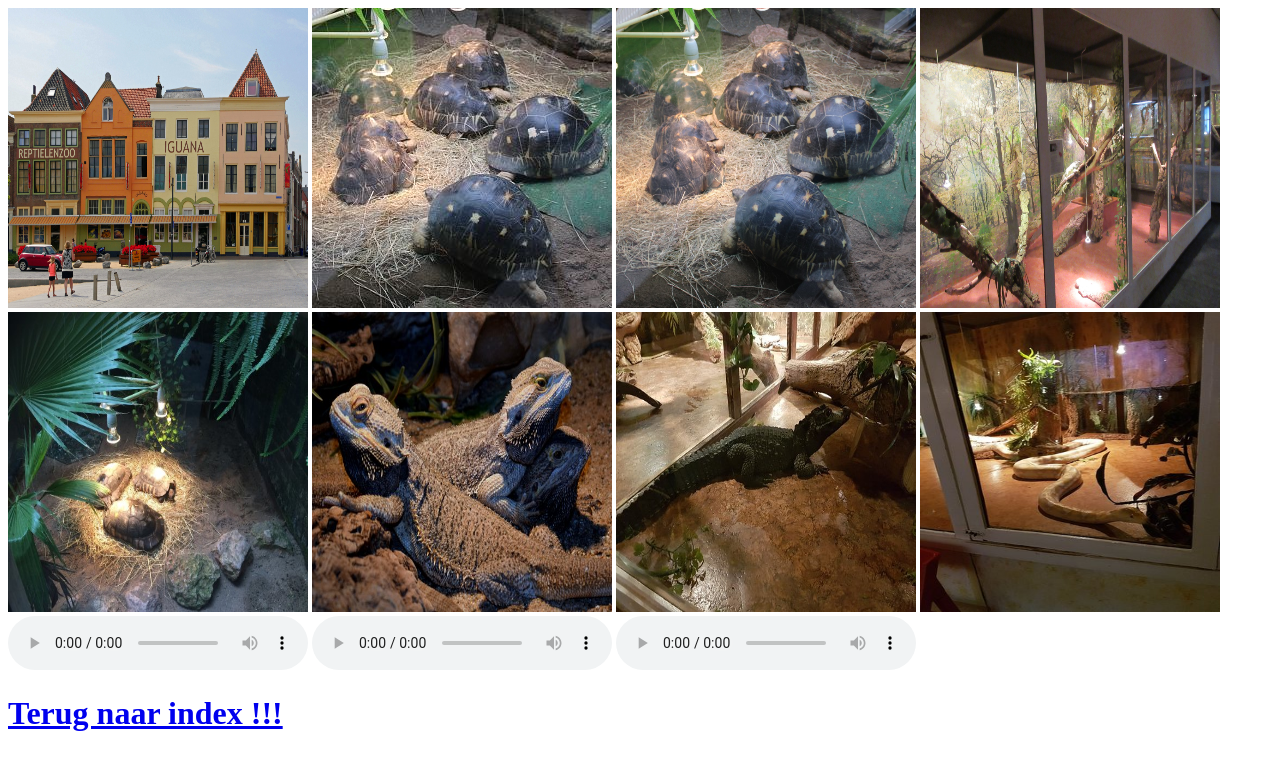
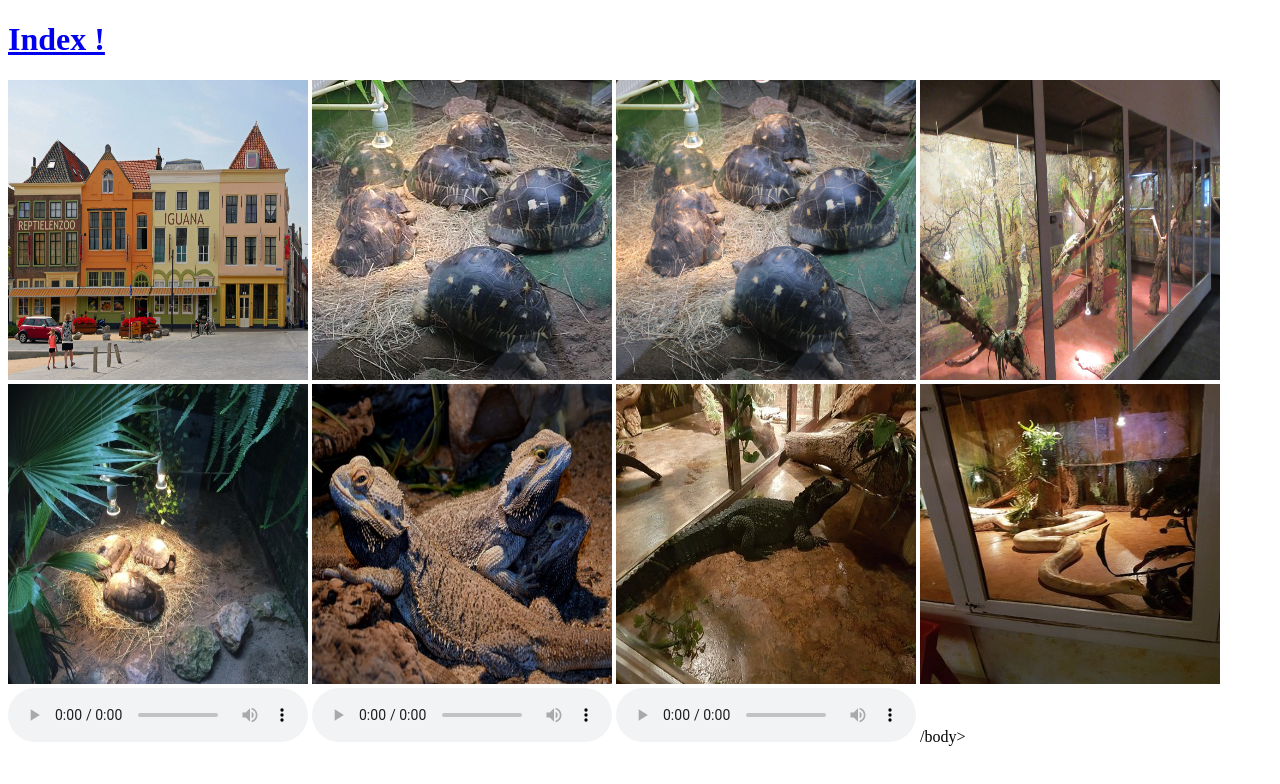
Before and after one commit to ronald2023x/nha-les9, a plain HTML site: page galerij.html in a window 1280 px wide. Drawn offline with Linux system fonts and the light colour scheme.

Commit message:
Update galerij.html

```diff
--- a/galerij.html
+++ b/galerij.html
@@ -4,6 +4,7 @@
 <title> Galerij</title>
 </head>
 <body>
+  <a href="index.html"> <h1> Index  ! </h1></a>
 <img src="123.jpg"  width="300" height="300" alt="Leaves">
 <img src="56.jpg" width="300" height="300" alt="Leaves">
 <img src="turtle.jpg" width="300" height="300" alt="Leaves">
@@ -25,10 +26,5 @@ Your browser does not support the audio element.
   <source src="Reptielenzoo2020.webm" type="audio/webm">
 Your browser does not support the audio element.
 </audio>
-
-
-
-<a href="index.html"> <h1> Terug naar index  !!! </h1></a>
-
-</body>
+/body>
 </html>
```
